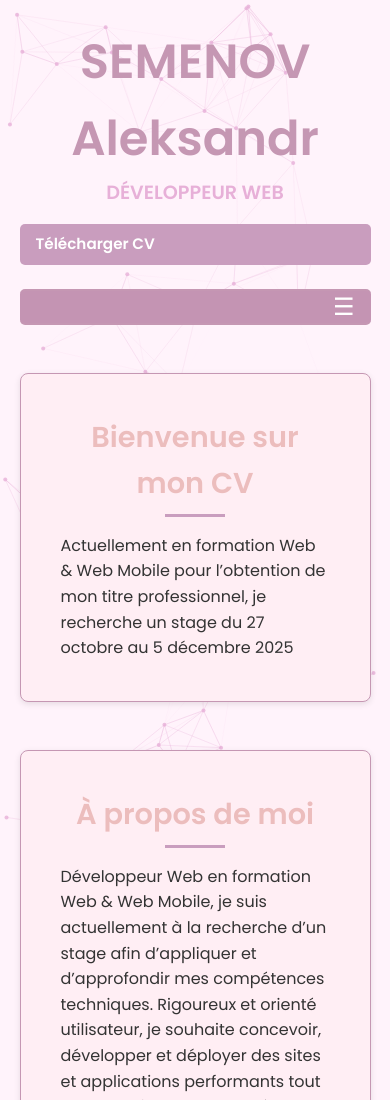
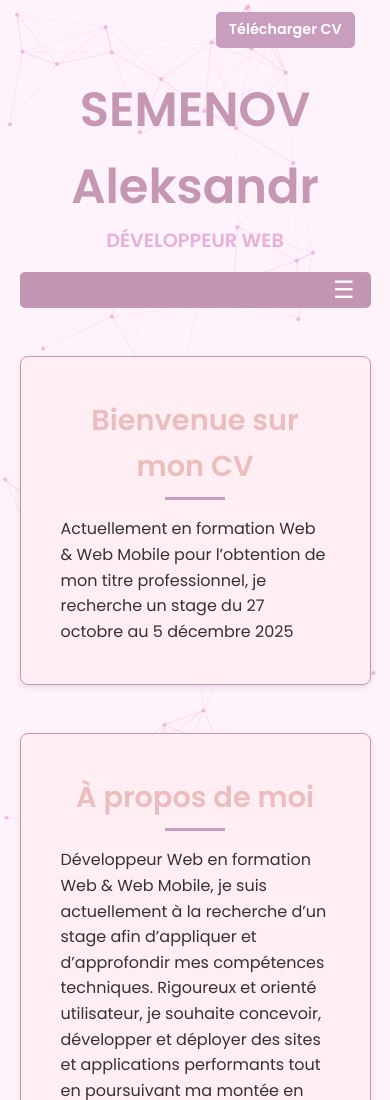
Before and after one commit to quazheat/quazheat.github.io, a plain HTML site: page index.html in a window 390 px wide. Shown: the top 1100 px of the page. Drawn offline with Linux system fonts and the light colour scheme.

Commit message:
button styles fix

```diff
--- a/css/styles.css
+++ b/css/styles.css
@@ -280,6 +280,10 @@ footer {
     padding: 2.5rem;
     margin: 3rem 0;
   }
+  header {
+    position: relative;
+    padding-top: 3.5rem;
+  }
   header h1 {
     font-size: 3rem;
   }
@@ -315,15 +319,19 @@ footer {
     height: 20px;
   }
   .btn-download-cv {
-    position: static !important;
-    display: block;
-    margin: 0.5rem auto 1.5rem;
-    right: auto;
-    top: auto;
+    position: absolute;
+    top: 0.75rem;
+    right: 1rem;
+    display: inline-block;
+    width: auto;
+    margin: 0;
+    padding: 0.4rem 0.8rem;
+    font-size: 0.9rem;
   }
 
   .header-titles {
-    margin: 1.5rem 0 1rem;
+    margin-top: 1rem;
+    margin-bottom: 1rem;
   }
 }
 @media (min-width: 769px) and (max-width: 960px) {
```
